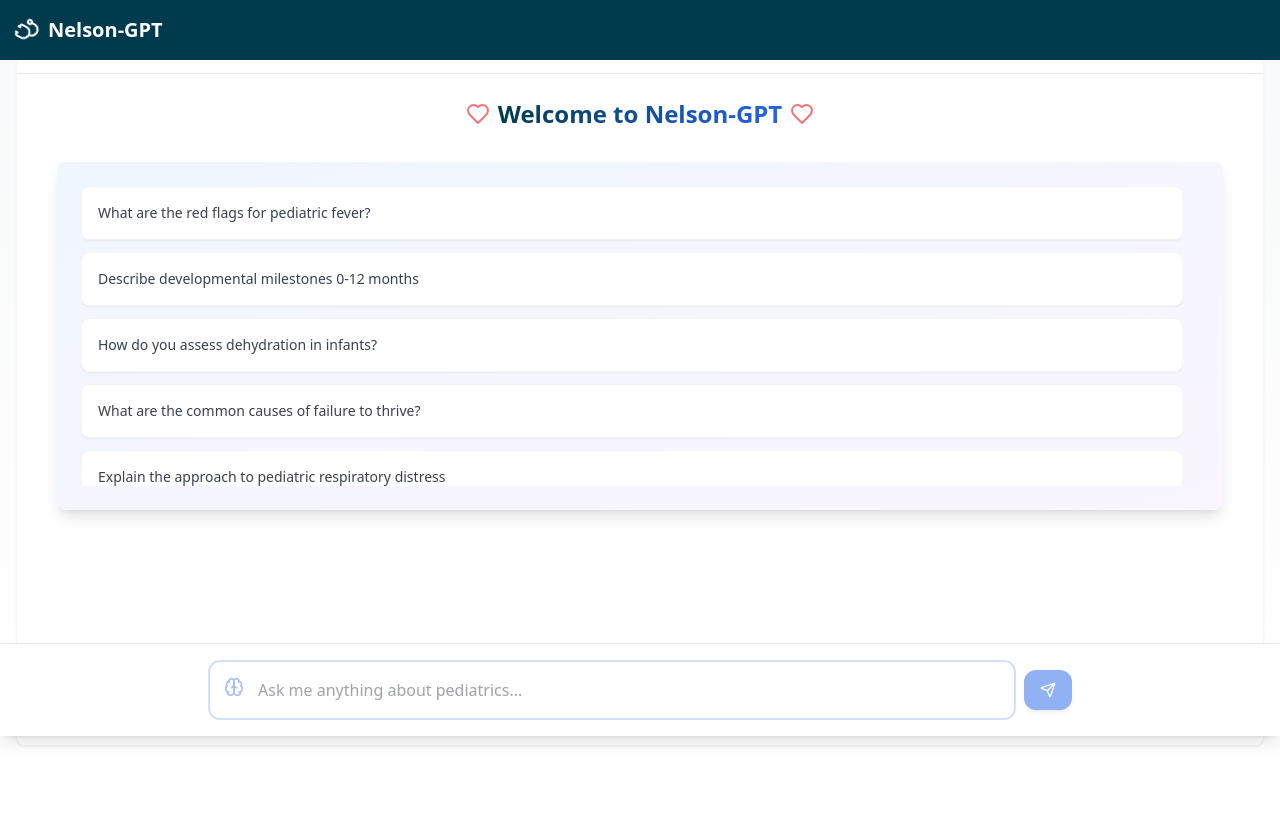
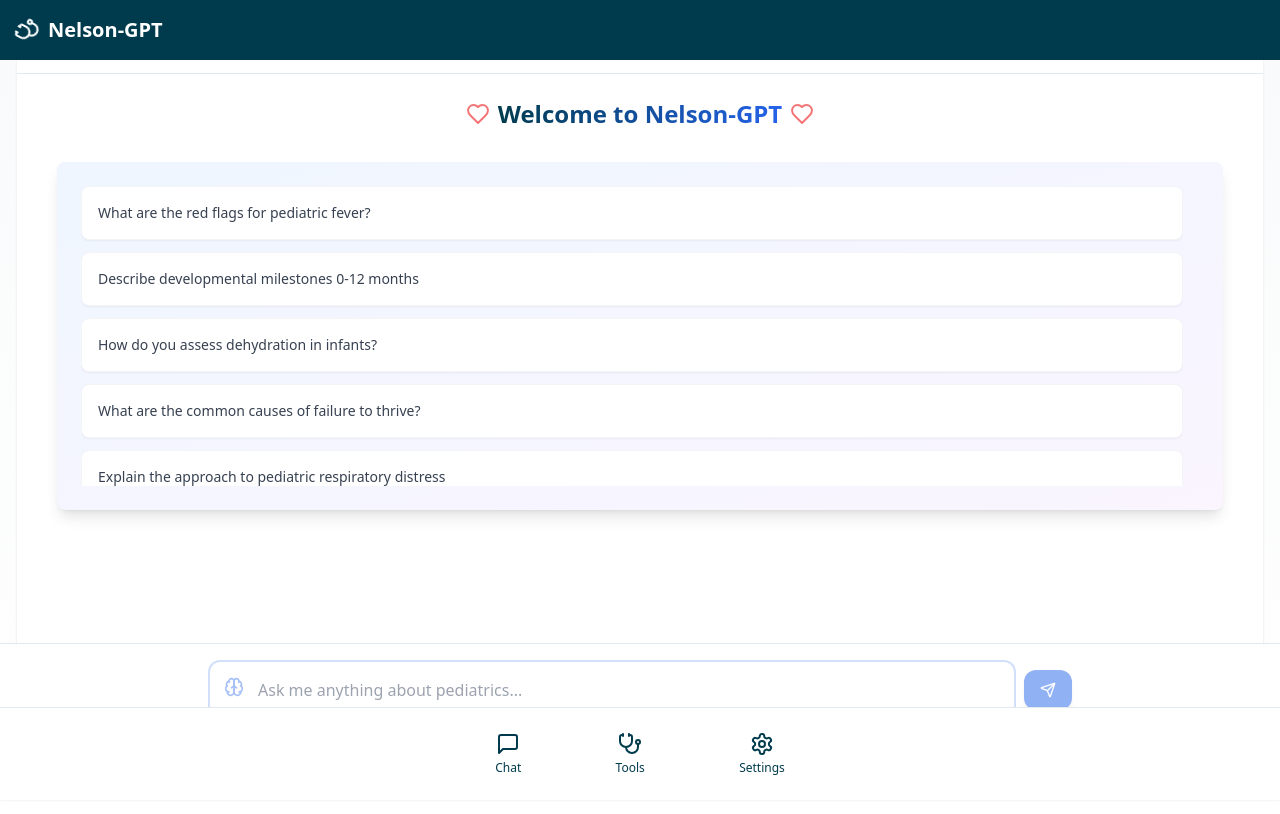
Before and after one commit to DrZeepeads/Nelson-GPT, a React (Vite) app: page / in a window 1280 px wide. Shown: the top 814 px of the page. Built offline with nearby package versions, Linux system fonts and the light colour scheme.

Commit message:
Fix display issue in app
Addressed a problem where certain elements were not displaying correctly in the application. Further investigation may be needed to ensure all components render as expected.
[skip gpt_engineer]

```diff
--- a/src/pages/Index.tsx
+++ b/src/pages/Index.tsx
@@ -2,6 +2,7 @@ import { Header } from "@/components/Header";
 import { ChatArea } from "@/components/ChatArea";
 import { Toaster } from "@/components/ui/toaster";
 import { useState } from "react";
+import Navigation from "@/components/Navigation";
 
 const Index = () => {
   const [isThinking, setIsThinking] = useState(false);
@@ -9,7 +10,7 @@ const Index = () => {
   return (
     <div className="min-h-screen bg-gradient-to-b from-gray-50 to-white">
       <Header isThinking={isThinking} />
-      <main className="pt-14 pb-16 container mx-auto max-w-7xl px-4">
+      <main className="pt-14 pb-24 container mx-auto max-w-7xl px-4">
         <div className="flex flex-col md:flex-row gap-4">
           <div className="flex-1">
             <div className="bg-white rounded-lg shadow-sm border border-gray-100">
@@ -18,6 +19,7 @@ const Index = () => {
           </div>
         </div>
       </main>
+      <Navigation />
       <Toaster />
     </div>
   );
```
